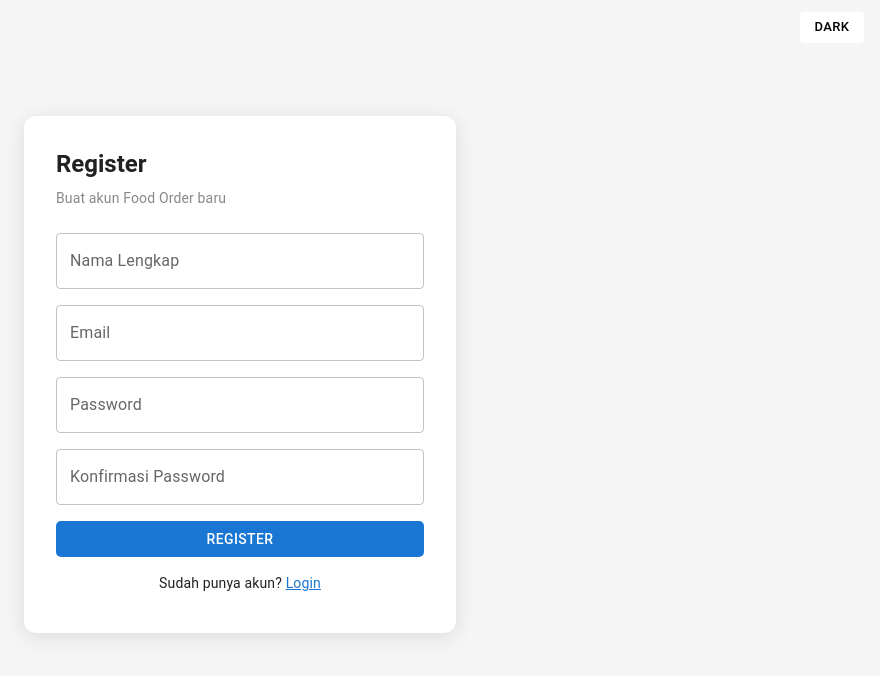
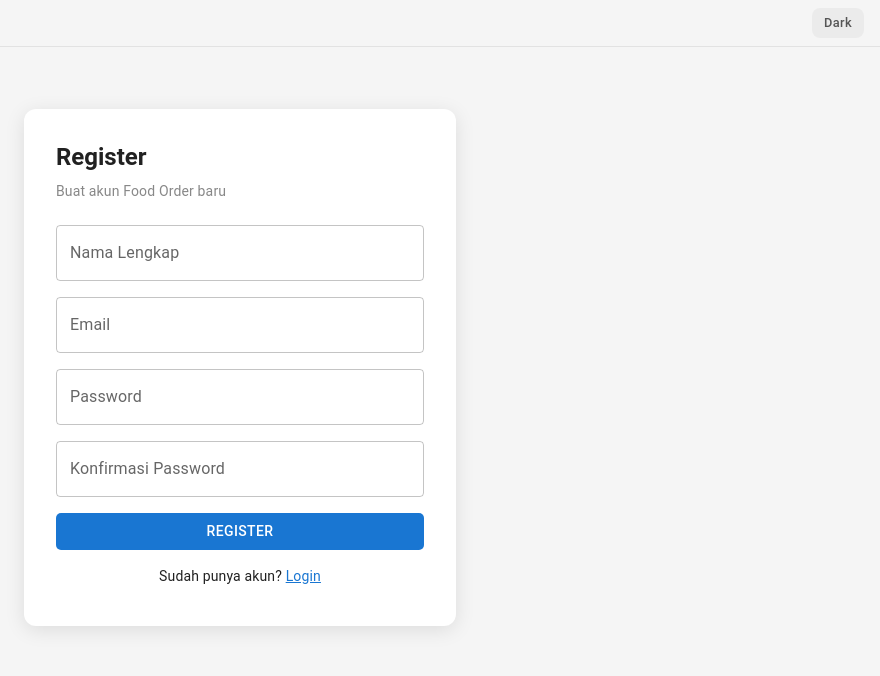
Before and after one commit to satriapinan/food-order-sttp, a React (Vite) app: page /register in a window 1280 px wide. Shown: the top 676 px of the page, without its empty margins (400-1280 px from the left). Built offline with nearby package versions, Linux system fonts and the light colour scheme.

Commit message:
feat: Update AppLayout

```diff
--- a/src/components/AppLayout.jsx
+++ b/src/components/AppLayout.jsx
@@ -1,10 +1,33 @@
 import Box from "@mui/material/Box";
 import Button from "@mui/material/Button";
+import Typography from "@mui/material/Typography";
+import { useNavigate } from "react-router-dom";
 import { useTheme } from "../hooks/useTheme";
+import { useAuth } from "../hooks/useAuth";
 
 const AppLayout = ({ children }) => {
   const { mode, toggleTheme } = useTheme();
+  const { user, logout } = useAuth();
+  const navigate = useNavigate();
   const isDark = mode === "dark";
+
+  const buttonSx = {
+    backgroundColor: isDark ? "#ffffff0a" : "#0000000a",
+    color: isDark ? "#ccc" : "#555",
+    borderRadius: "8px",
+    textTransform: "none",
+    fontSize: "0.8rem",
+    padding: "4px 12px",
+    minWidth: "unset",
+    "&:hover": {
+      backgroundColor: isDark ? "#ffffff1a" : "#00000014",
+    },
+  };
+
+  const handleLogout = () => {
+    logout();
+    navigate("/login");
+  };
 
   return (
     <Box
@@ -18,24 +41,41 @@ const AppLayout = ({ children }) => {
       <Box
         sx={{
           display: "flex",
-          justifyContent: "flex-end",
-          padding: "12px 16px",
+          justifyContent: user ? "space-between" : "flex-end",
+          alignItems: "center",
+          padding: "8px 16px",
+          borderBottom: `1px solid ${isDark ? "#ffffff14" : "#00000014"}`,
         }}
       >
+        {user && (
+          <Typography
+            variant="body2"
+            sx={{ fontWeight: 500, color: isDark ? "#ccc" : "#555" }}
+          >
+            Hi, {user.email}
+          </Typography>
+        )}
+
+        <Box sx={{ display: "flex", gap: "6px" }}>
+          <Button onClick={toggleTheme} variant="text" size="small" sx={buttonSx}>
+            {isDark ? "Light" : "Dark"}
+          </Button>
+
+          {user && (
             <Button
-          onClick={toggleTheme}
+              onClick={handleLogout}
               variant="text"
               size="small"
               sx={{
-            backgroundColor: isDark ? "#2a2a2a" : "#fff",
-            color: isDark ? "#fff" : "#000",
-            "&:hover": {
-              backgroundColor: isDark ? "#3a3a3a" : "#f0f0f0",
-            },
+                ...buttonSx,
+                color: "#e53935",
+                "&:hover": { backgroundColor: "#e5393514" },
               }}
             >
-          {isDark ? "Light" : "Dark"}
+              Logout
             </Button>
+          )}
+        </Box>
       </Box>
 
       <Box sx={{ padding: "0 16px 16px" }}>{children}</Box>
```
Lines whose indentation alone changed are shown as unchanged.
